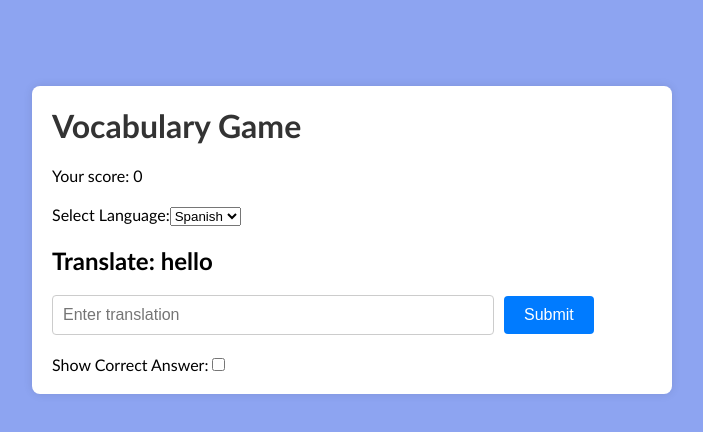
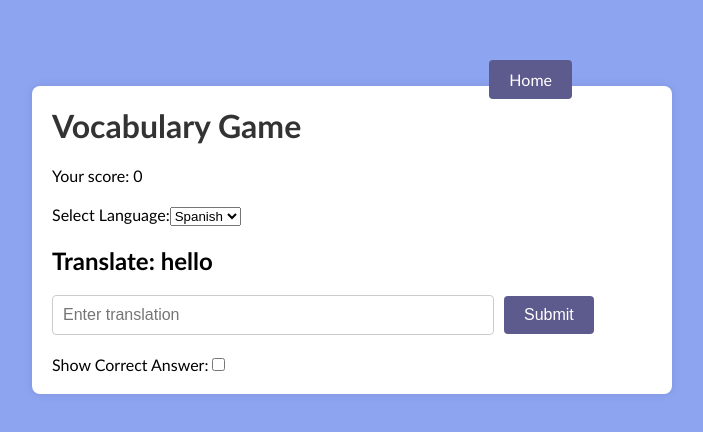
Before and after one commit to raymowu/penpal, a React (Vite) app: page /vocab-game in a window 1280 px wide. Shown: the part 160-592 px from the top of the page, without its empty margins (288-991 px from the left). Built offline with nearby package versions, Linux system fonts and the light colour scheme; no server answers; sample sign-in values are in the browser's storage.

Commit message:
added home link

```diff
--- a/src/pages/VocabGame.jsx
+++ b/src/pages/VocabGame.jsx
@@ -1,4 +1,5 @@
 import React, { useState } from 'react';
+import { Link } from 'react-router-dom';
 import "../style.scss";
 
 const words = [
@@ -51,6 +52,9 @@ const VocabGame = () => {
   return (
     <div className="vocab-game">
       <div className="vocab-game-container">
+        <div className="home-link">
+        <Link to="/">Home</Link>
+        </div>
         <h1>Vocabulary Game</h1>
         <p className="score">Your score: {score}</p>
         <div className="language-dropdown">
--- a/src/style.scss
+++ b/src/style.scss
@@ -404,7 +404,7 @@ h1 {
 .submit-button {
   padding: 10px 20px;
   cursor: pointer;
-  background-color: #007bff;
+  background-color: #5d5b8d;
   color: white;
   border: none;
   border-radius: 4px;
@@ -412,7 +412,7 @@ h1 {
 }
 
 .submit-button:hover {
-  background-color: #0056b3;
+  background-color: #7d7baf;
 }
 
 .result-container {
@@ -422,7 +422,7 @@ h1 {
 .try-again-button {
   padding: 10px 20px;
   cursor: pointer;
-  background-color: #007bff;
+  background-color: #5d5b8d;
   color: white;
   border: none;
   border-radius: 4px;
@@ -430,7 +430,7 @@ h1 {
 }
 
 .try-again-button:hover {
-  background-color: #0056b3;
+  background-color: #7d7baf;
 }
 
 .options {
@@ -441,3 +441,22 @@ h1 {
   font-size: 16px;
   margin-right: 10px;
 }
+
+.home-link {
+  position: absolute;
+  top: 230px;
+  right: 420px;
+}
+
+.home-link a {
+  text-decoration: none;
+  color: white;
+  font-size: 16px;
+  padding: 10px 20px;
+  background-color: #5d5b8d;
+  border-radius: 4px;
+}
+
+.home-link a:hover {
+  background-color: #7d7baf;
+}
```
